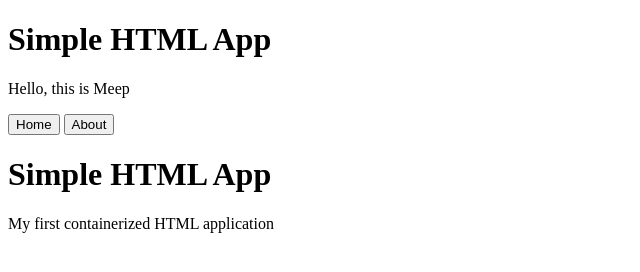
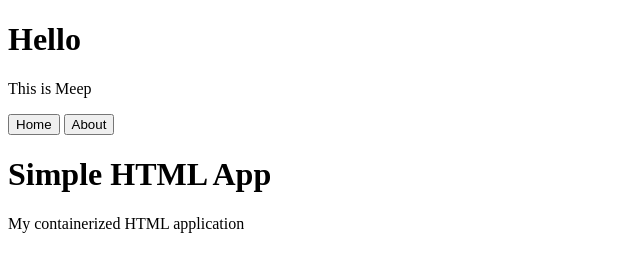
Before and after one commit to Mostafa-Anwar/html-docker-jenkins, a plain HTML site: page index.html in a window 1280 px wide. Shown: the whole page, without its empty margins (0-640 px from the left). Drawn offline with Linux system fonts and the light colour scheme.

Commit message:
Update index.html

```diff
--- a/index.html
+++ b/index.html
@@ -5,8 +5,8 @@
     <title>Simple HTML App</title>
 </head>
 <body>
-    <h1>Simple HTML App</h1>
-    <p>Hello, this is Meep</p>
+    <h1>Hello</h1>
+    <p>This is Meep</p>
 
     <button onclick="showIndex()">Home</button>
     <button onclick="showAbout()">About</button>
@@ -14,12 +14,12 @@
     <div id="indexPage">
         <!-- Contents of index.html -->
         <h1>Simple HTML App</h1>
-        <p>My first containerized HTML application</p>
+        <p>My containerized HTML application</p>
     </div>
 
     <div id="aboutPage" style="display: none;">
         <!-- Contents of about.html -->
-        <p>On this page you'll find the about us!</p>
+        <p>This is ran with CICD!</p>
     </div>
 
     <script>
```
